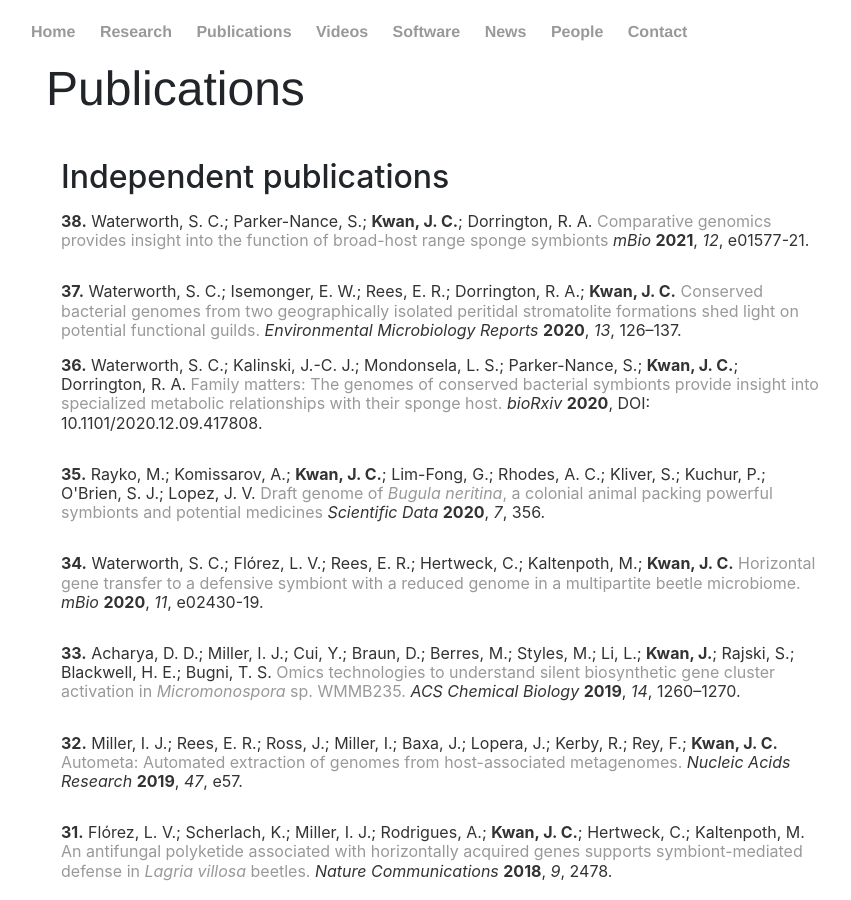
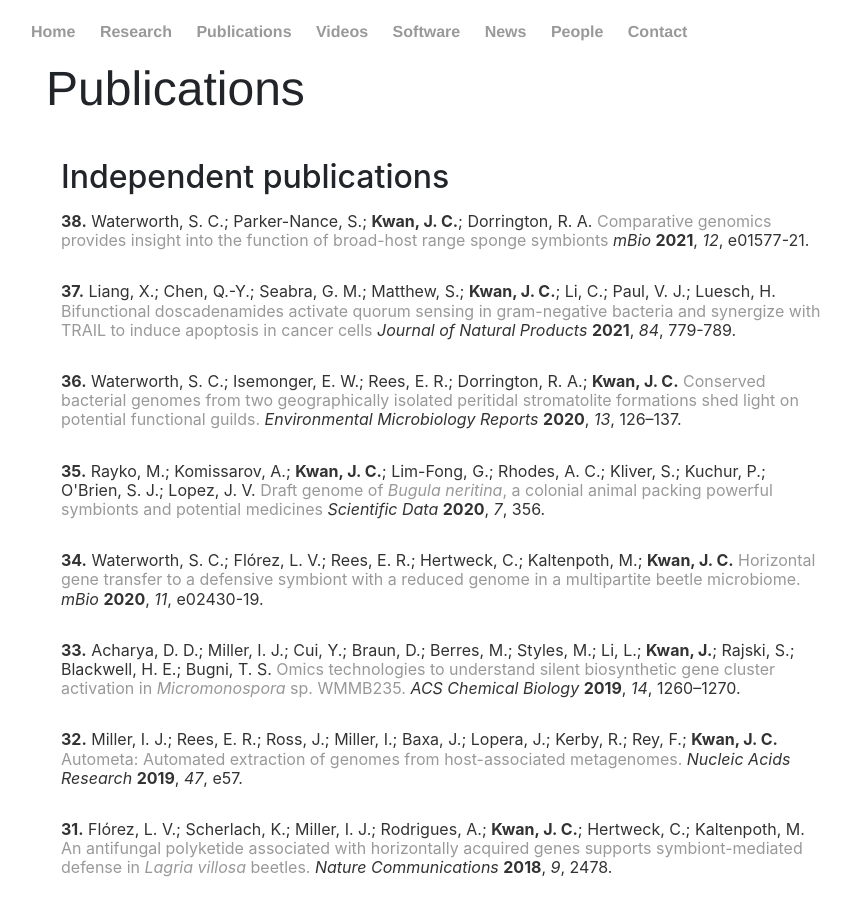
Before and after one commit to KwanLab/KwanLab.github.io, a Jekyll site: the page built from publications/index.html, in a window 1280 px wide and 900 px high. Shown: the whole window, without its empty margins (161-1012 px from the left). Built offline with Jekyll 4.4.1, drawn with Linux system fonts in a browser that asks for light colours; comment, search, counter and statistics services are not loaded.

Commit message:
Updated publications

```diff
--- a/publications/index.html
+++ b/publications/index.html
@@ -21,21 +21,22 @@ title: Publications
                                 <div data-badge-type="donut" data-doi="10.1128/mBio.01577-21" data-condensed="true" data-hide-no-mentions="true" class="altmetric-embed"></div>
                         </div>
                 </div>
+                <p class="small"></p>
+                <div class="row">
+                        <div class="col-sm-11">
+                                <p class="small"><strong>37.</strong> Liang, X.; Chen, Q.-Y.; Seabra, G. M.; Matthew, S.; <strong>Kwan, J. C.</strong>; Li, C.; Paul, V. J.; Luesch, H. <a href="https://pubs.acs.org/doi/abs/10.1021/acs.jnatprod.0c01003">Bifunctional doscadenamides activate quorum sensing in gram-negative bacteria and synergize with TRAIL to induce apoptosis in cancer cells</a> <em>Journal of Natural Products</em> <strong>2021</strong>, <em>84</em>, 779-789.</p>
+                        </div>
+                        <div class="col-sm-1">
+                                <div data-badge-type="donut" data-doi="10.1021/acs.jnatprod.0c01003" data-condensed="true" data-hide-no-mentions="true" class="altmetric-embed"></div>
+                        </div>
+                </div>
 		<p class="small"></p>
 		<div class="row">
 			<div class="col-sm-11">
-				<p class="small"><strong>37.</strong> Waterworth, S. C.; Isemonger, E. W.; Rees, E. R.; Dorrington, R. A.; <strong>Kwan, J. C.</strong> <a href="https://sfamjournals.onlinelibrary.wiley.com/doi/abs/10.1111/1758-2229.12916">Conserved bacterial genomes from two geographically isolated peritidal stromatolite formations shed light on potential functional guilds.</a> <em>Environmental Microbiology Reports</em> <strong>2020</strong>, <em>13</em>, 126–137.</p>
+				<p class="small"><strong>36.</strong> Waterworth, S. C.; Isemonger, E. W.; Rees, E. R.; Dorrington, R. A.; <strong>Kwan, J. C.</strong> <a href="https://sfamjournals.onlinelibrary.wiley.com/doi/abs/10.1111/1758-2229.12916">Conserved bacterial genomes from two geographically isolated peritidal stromatolite formations shed light on potential functional guilds.</a> <em>Environmental Microbiology Reports</em> <strong>2020</strong>, <em>13</em>, 126–137.</p>
 			</div>
 			<div class="col-sm-1">
 				<div data-badge-type="donut" data-doi="10.1111/1758-2229.12916" data-condensed="true" data-hide-no-mentions="true" class="altmetric-embed"></div>
-			</div>
-		</div>
-		<div class="row">
-			<div class="col-sm-11">
-				<p class="small"><strong>36.</strong> Waterworth, S. C.; Kalinski, J.-C. J.; Mondonsela, L. S.; Parker-Nance, S.; <strong>Kwan, J. C.</strong>; Dorrington, R. A. <a href="https://www.biorxiv.org/content/10.1101/2020.12.09.417808v1">Family matters: The genomes of conserved bacterial symbionts provide insight into specialized metabolic relationships with their sponge host.</a> <em>bioRxiv</em> <strong>2020</strong>, DOI: 10.1101/2020.12.09.417808.</p>
-			</div>
-			<div class="col-sm-1">
-				<div data-badge-type="donut" data-doi="10.1101/2020.12.09.417808" data-condensed="true" data-hide-no-mentions="true" class="altmetric-embed"></div>
 			</div>
 		</div>
 		<p class="small"></p>
```
